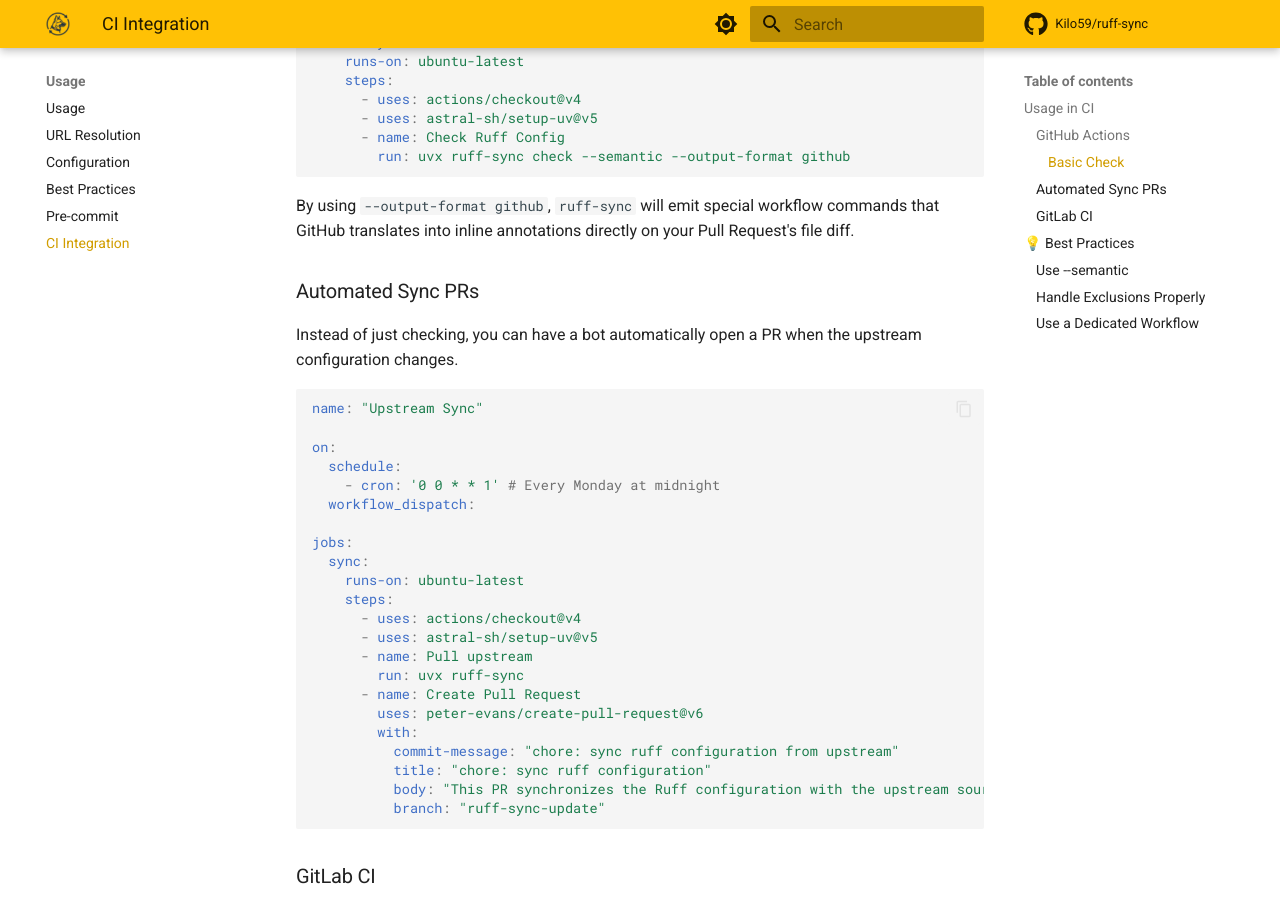
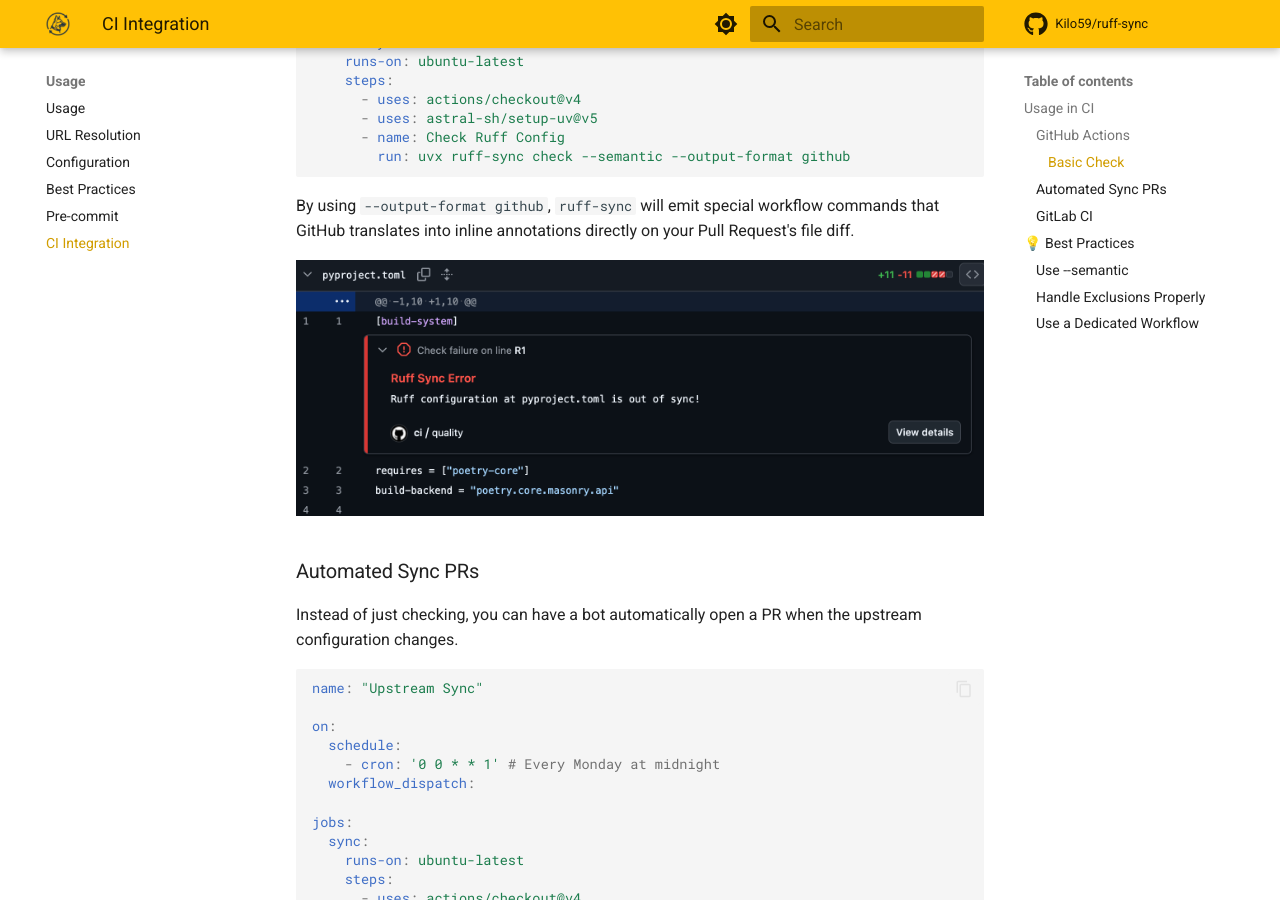
Before and after one commit to Kilo59/ruff-sync, an MkDocs documentation site: the page built from docs/ci-integration.md, in a window 1280 px wide and 900 px high, scrolled down 733 px. Built offline with MkDocs 1.6.1 and Material for MkDocs 9.7.7, drawn with Linux system fonts in a browser that asks for light colours; comment, search, counter and statistics services are not loaded.

Commit message:
add github report annotation

````diff
--- a/docs/ci-integration.md
+++ b/docs/ci-integration.md
@@ -30,6 +30,8 @@ jobs:
 ```
 
 By using `--output-format github`, `ruff-sync` will emit special workflow commands that GitHub translates into inline annotations directly on your Pull Request's file diff.
+
+![GitHub PR Annotation](assets/github-pr-annotation.png)
 
 ### Automated Sync PRs
 
````
Also changed, not shown: docs/assets/github-pr-annotation.png (added).
